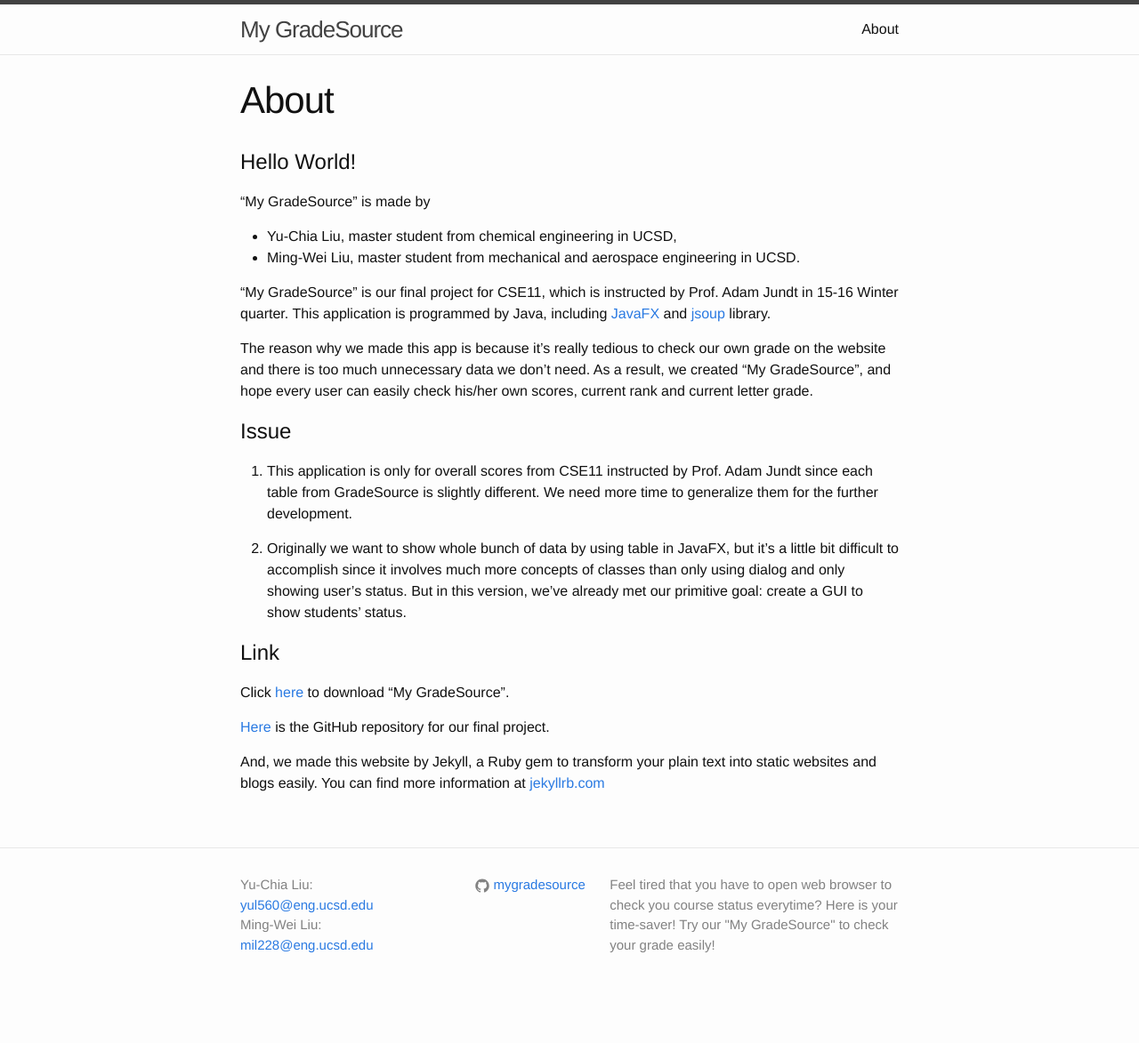
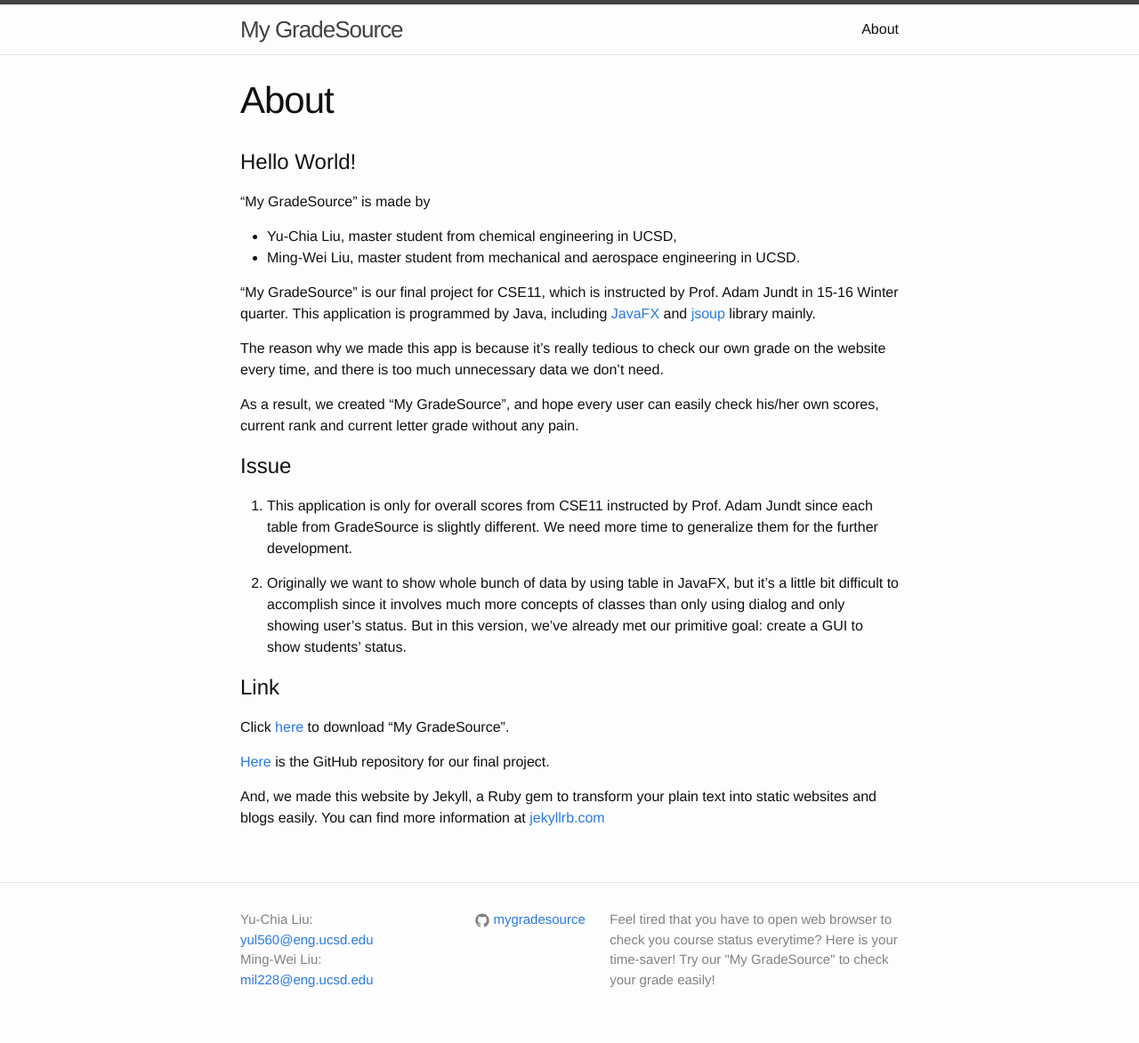
Before and after one commit to MyGradeSource/MyGradeSource.github.io, a Jekyll site: the page built from about.md, in a window 1280 px wide. Shown: the whole page at 89% size. Built offline with Jekyll 4.4.1, drawn with Linux system fonts in a browser that asks for light colours; before the commit the page ends 1134 px from its top, so only the background shows below that.

Commit message:
minor changes.

```diff
--- a/about.md
+++ b/about.md
@@ -11,11 +11,13 @@ permalink: /about/
 * Ming-Wei Liu, master student from mechanical and aerospace engineering in UCSD.
 
 "My GradeSource" is our final project for CSE11, which is instructed by Prof. Adam Jundt in 15-16 Winter quarter.
-This application is programmed by Java, including [JavaFX](https://docs.oracle.com/javafx/2/api/) and [jsoup](http://jsoup.org/) library.
+This application is programmed by Java, including [JavaFX](https://docs.oracle.com/javafx/2/api/) and [jsoup](http://jsoup.org/) library mainly.
 
-The reason why we made this app is because it's really tedious to check our own grade on the website
-and there is too much unnecessary data we don't need. As a result, we created "My GradeSource", and hope
-every user can easily check his/her own scores, current rank and current letter grade.
+The reason why we made this app is because it's really tedious to check our own grade on the website every time,
+and there is too much unnecessary data we don't need.
+
+As a result, we created "My GradeSource", and hope every user can easily check his/her own
+scores, current rank and current letter grade without any pain.
 
 # Issue
 
```
Also changed, not shown: _posts/2016-03-12-my-gradesource.md (+4 -3 lines).
